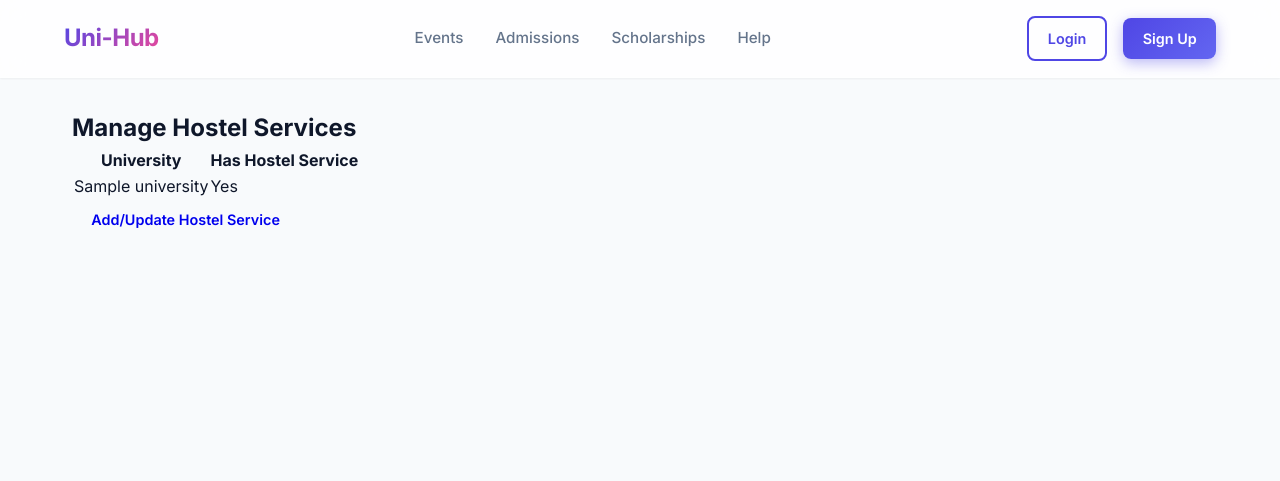
After one commit to sowr0v/UniHub, a Django app: page /hostel_service/manage/ in a window 1280 px wide. The commit adds this page. Shown: the top 481 px of the page. Run offline with Django 5.2, Linux system fonts and the light colour scheme; tables that the repository leaves empty hold one stand-in row (values such as "Sample post").

Commit message:
hostel  service completed added

```diff
--- /dev/null
+++ b/hostel_service/models.py
@@ -0,0 +1,9 @@
+from django.db import models
+from universities.models import University
+
+class HostelService(models.Model):
+    university = models.OneToOneField(University, on_delete=models.CASCADE)
+    has_hostel_service = models.BooleanField(default=False)
+
+    def __str__(self):
+        return f"{self.university.name} - {'Yes' if self.has_hostel_service else 'No'}"
--- /dev/null
+++ b/hostel_service/urls.py
@@ -0,0 +1,7 @@
+from django.urls import path
+from . import views
+
+urlpatterns = [
+    path('add/', views.add_or_update_hostel_service, name='add_hostel_service'),
+    path('manage/', views.manage_hostel_services, name='manage_hostel_services'),
+]
--- /dev/null
+++ b/hostel_service/views.py
@@ -0,0 +1,19 @@
+from django.shortcuts import render, redirect
+from .forms import HostelServiceForm
+from .models import HostelService
+from django.contrib import messages
+
+def add_or_update_hostel_service(request):
+    if request.method == 'POST':
+        form = HostelServiceForm(request.POST)
+        if form.is_valid():
+            form.save()
+            messages.success(request, 'Hostel service status added/updated successfully!')
+            return redirect('manage_hostel_services')
+    else:
+        form = HostelServiceForm()
+    return render(request, 'add_hostel_service.html', {'form': form})
+
+def manage_hostel_services(request):
+    hostel_services = HostelService.objects.select_related('university').all()
+    return render(request, 'manage_hostel_services.html', {'hostel_services': hostel_services})
--- a/templates/dashboard.html
+++ b/templates/dashboard.html
@@ -254,6 +254,7 @@
             <a href="{% url 'custom_admin:manage_faq_categories' %}" class="btn" style="background: linear-gradient(135deg, #64748b 0%, #475569 100%);">FAQ sections</a>
             <a href="{% url 'custom_admin:manage_clubs' %}" class="btn" style="background: linear-gradient(135deg, #8b5cf6 0%, #6366f1 100%);">+ Manage Clubs</a>
             <a href="{% url 'manage_bus_services' %}" class="btn" style="background: linear-gradient(135deg, #f59e42 0%, #fbbf24 100%);">Manage Bus Services</a>
+            <a href="{% url 'manage_hostel_services' %}" class="btn" style="background: linear-gradient(135deg, #38bdf8 0%, #0ea5e9 100%);">Manage Hostel Services</a>
             <a href="{% url 'custom_admin:upload_csv' %}" class="btn" style="background: linear-gradient(135deg, #10b981 0%, #059669 100%);">
                 <svg width="16" height="16" fill="none" stroke="currentColor" stroke-width="2" viewBox="0 0 24 24" style="vertical-align: middle; margin-right: 5px;"><path stroke-linecap="round" stroke-linejoin="round" d="M7 16a4 4 0 01-.88-7.903A5 5 0 1115.9 6L16 6a5 5 0 011 9.9M15 13l-3-3m0 0l-3 3m3-3v12"></path></svg>
                 Bulk Upload (CSV)
--- /dev/null
+++ b/templates/manage_hostel_services.html
@@ -0,0 +1,21 @@
+{% extends 'base.html' %}
+{% block content %}
+<h2>Manage Hostel Services</h2>
+<table class="table">
+    <thead>
+        <tr>
+            <th>University</th>
+            <th>Has Hostel Service</th>
+        </tr>
+    </thead>
+    <tbody>
+        {% for hostel_service in hostel_services %}
+        <tr>
+            <td>{{ hostel_service.university.name }}</td>
+            <td>{{ hostel_service.has_hostel_service|yesno:"Yes,No" }}</td>
+        </tr>
+        {% endfor %}
+    </tbody>
+</table>
+<a href="{% url 'add_hostel_service' %}" class="btn btn-success">Add/Update Hostel Service</a>
+{% endblock %}
--- a/unihub/settings.py
+++ b/unihub/settings.py
@@ -31,6 +31,7 @@ INSTALLED_APPS = [
     'admission',
     'clubs',
     'bus_service',  # newly added app
+    'hostel_service',  # newly added app
 ]
 
 MIDDLEWARE = [
--- a/unihub/urls.py
+++ b/unihub/urls.py
@@ -10,6 +10,7 @@ urlpatterns = [
     path('auth/', include('authentication.urls')),
     path('admission/', include('admission.urls')),
     path('bus_service/', include('bus_service.urls')),  # add bus_service URLs
+    path('hostel_service/', include('hostel_service.urls')),  # add hostel_service URLs
 ]
 
 # Serve media files in development
```
Also changed, not shown: hostel_service/forms.py (added, +10 -0 lines), templates/add_hostel_service.html (added, +9 -0 lines), hostel_service/migrations/0001_initial.py (added), hostel_service/migrations/__init__.py (added).
